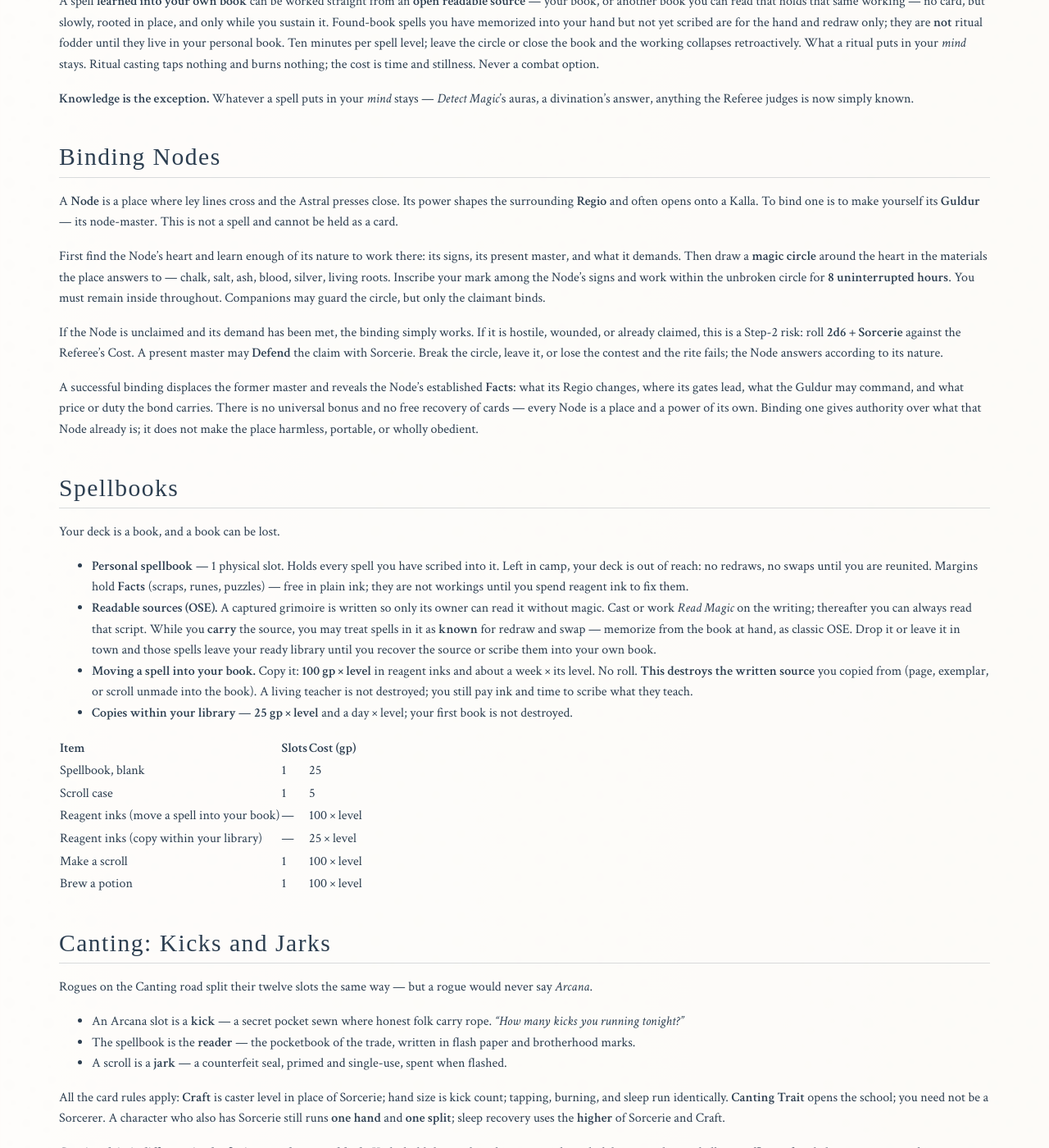
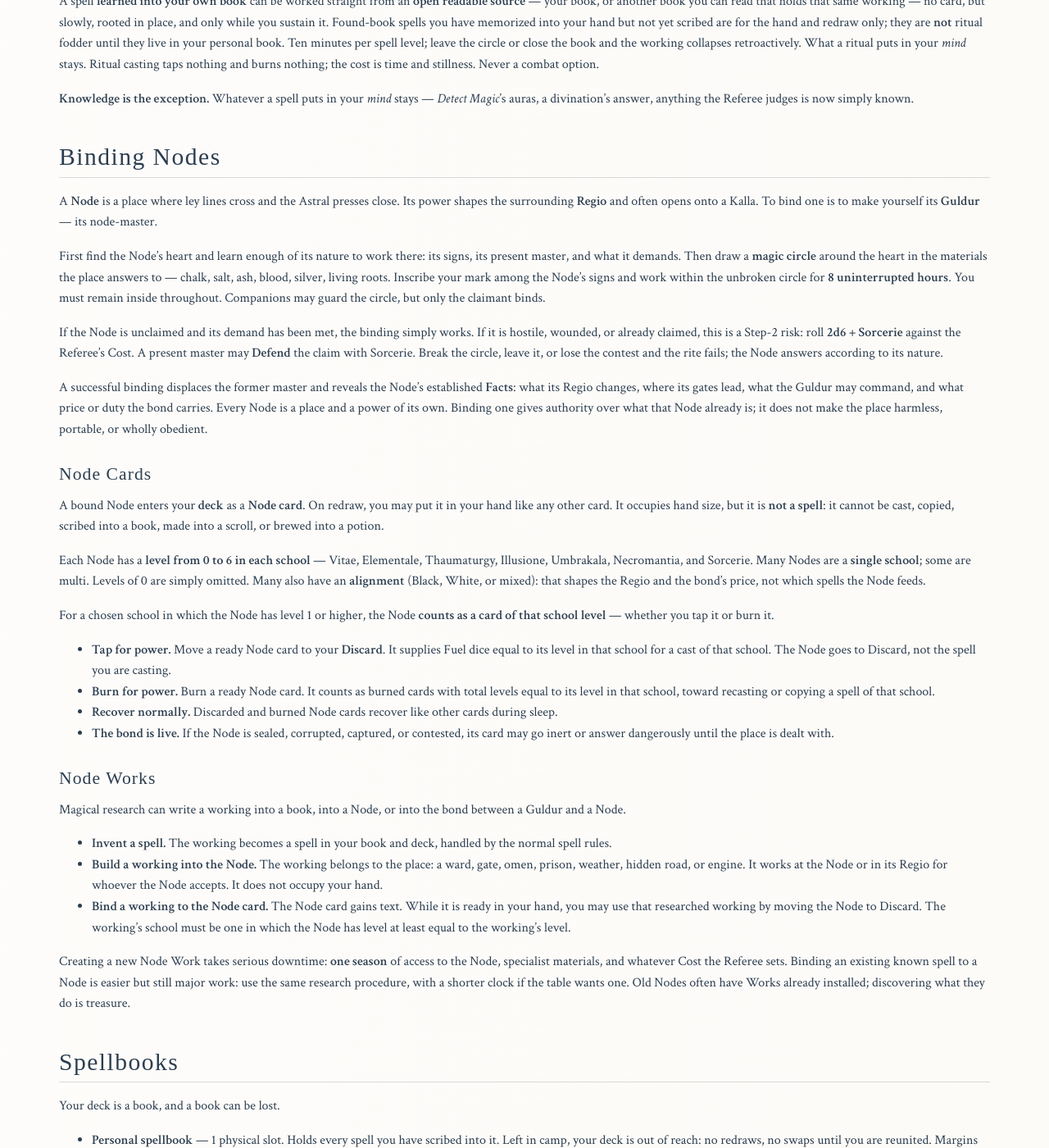
Before and after one commit to paulabrams/burners, a Jekyll site: the page built from markdown/burners-sorcerie.md, in a window 1280 px wide and 1400 px high, scrolled down 4988 px. Shown: the whole window at 82% size. Built offline with Jekyll 4.4.1, drawn with Linux system fonts in a browser that asks for light colours; some web fonts are replaced.

Commit message:
Publish local draft: add Binding Nodes with Node cards and Works.
Co-authored-by: Cursor <cursoragent@cursor.com>

```diff
--- a/markdown/burners-sorcerie.md
+++ b/markdown/burners-sorcerie.md
@@ -288,7 +288,7 @@ Magic*'s auras, a divination's answer, anything the Referee judges is now simply
 
 A **Node** is a place where ley lines cross and the Astral presses close. Its power shapes
 the surrounding **Regio** and often opens onto a Kalla. To bind one is to make yourself
-its **Guldur** — its node-master. This is not a spell and cannot be held as a card.
+its **Guldur** — its node-master.
 
 First find the Node's heart and learn enough of its nature to work there: its signs, its
 present master, and what it demands. Then draw a **magic circle** around the heart in the
@@ -305,10 +305,53 @@ to its nature.
 
 A successful binding displaces the former master and reveals the Node's established
 **Facts**: what its Regio changes, where its gates lead, what the Guldur may command, and
-what price or duty the bond carries. There is no universal bonus and no free recovery of
-cards — every Node is a place and a power of its own. Binding one gives authority over
-what that Node already is; it does not make the place harmless, portable, or wholly
-obedient.
+what price or duty the bond carries. Every Node is a place and a power of its own. Binding
+one gives authority over what that Node already is; it does not make the place harmless,
+portable, or wholly obedient.
+
+### Node Cards
+
+A bound Node enters your **deck** as a **Node card**. On redraw, you may put it in your
+hand like any other card. It occupies hand size, but it is **not a spell**: it cannot be
+cast, copied, scribed into a book, made into a scroll, or brewed into a potion.
+
+Each Node has a **level from 0 to 6 in each school** — Vitae, Elementale, Thaumaturgy,
+Illusione, Umbrakala, Necromantia, and Sorcerie. Many Nodes are a **single school**; some
+are multi. Levels of 0 are simply omitted. Many also have an **alignment** (Black, White,
+or mixed): that shapes the Regio and the bond's price, not which spells the Node feeds.
+
+For a chosen school in which the Node has level 1 or higher, the Node **counts as a card
+of that school level** — whether you tap it or burn it.
+
+- **Tap for power.** Move a ready Node card to your **Discard**. It supplies Fuel dice
+  equal to its level in that school for a cast of that school. The Node goes to Discard,
+  not the spell you are casting.
+- **Burn for power.** Burn a ready Node card. It counts as burned cards with total levels
+  equal to its level in that school, toward recasting or copying a spell of that school.
+- **Recover normally.** Discarded and burned Node cards recover like other cards during
+  sleep.
+- **The bond is live.** If the Node is sealed, corrupted, captured, or contested, its card
+  may go inert or answer dangerously until the place is dealt with.
+
+### Node Works
+
+Magical research can write a working into a book, into a Node, or into the bond between a
+Guldur and a Node.
+
+- **Invent a spell.** The working becomes a spell in your book and deck, handled by the
+  normal spell rules.
+- **Build a working into the Node.** The working belongs to the place: a ward, gate, omen,
+  prison, weather, hidden road, or engine. It works at the Node or in its Regio for whoever
+  the Node accepts. It does not occupy your hand.
+- **Bind a working to the Node card.** The Node card gains text. While it is ready in your
+  hand, you may use that researched working by moving the Node to Discard. The working's
+  school must be one in which the Node has level at least equal to the working's level.
+
+Creating a new Node Work takes serious downtime: **one season** of access to the Node,
+specialist materials, and whatever Cost the Referee sets. Binding an existing known spell
+to a Node is easier but still major work: use the same research procedure, with a shorter
+clock if the table wants one. Old Nodes often have Works already installed; discovering
+what they do is treasure.
 
 ## Spellbooks
 
```
